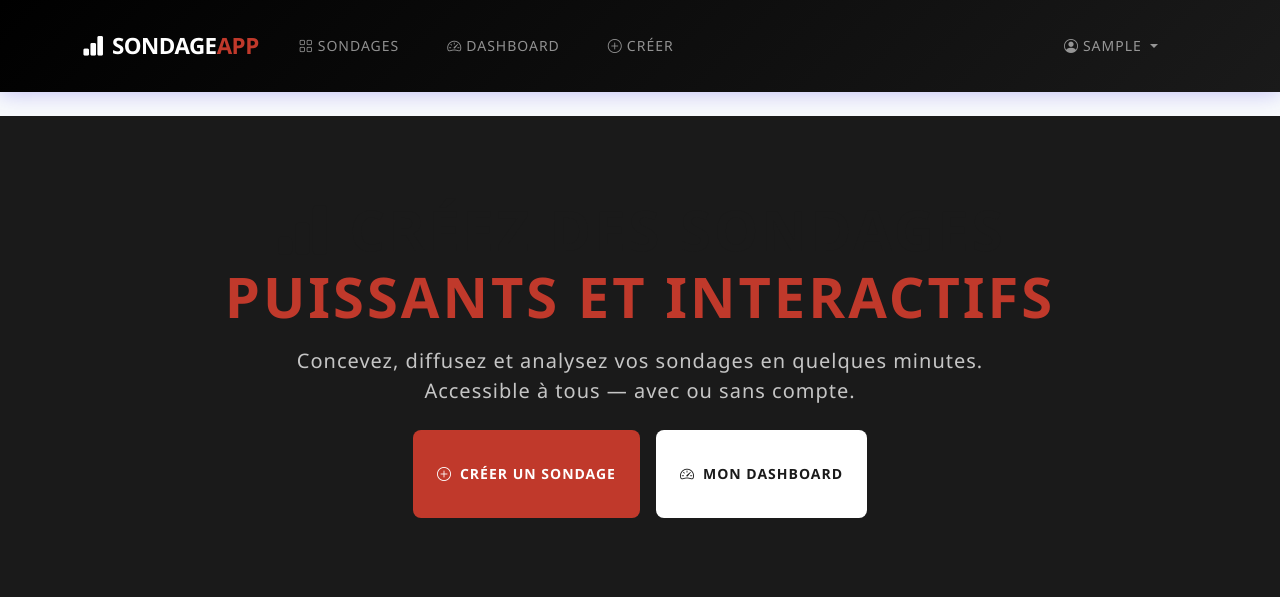
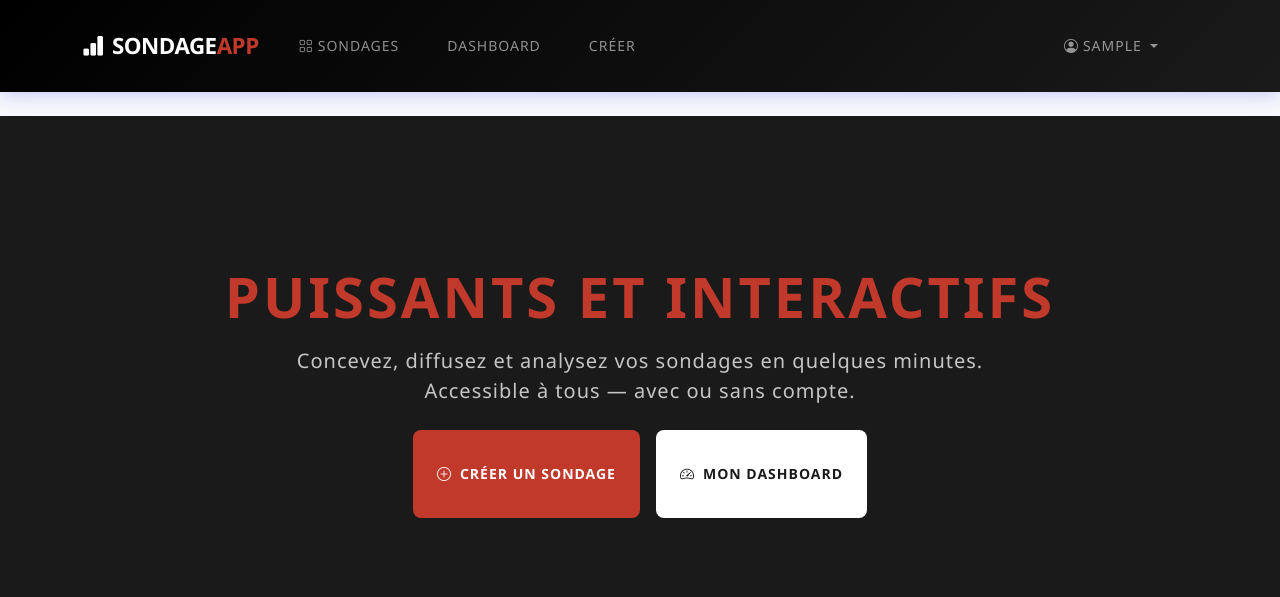
Before and after one commit to hanae-tr/SondageProject, a Django app: page / in a window 1280 px wide. Shown: the top 597 px of the page. Run offline with Django 4.2, Linux system fonts and the light colour scheme; the visitor is signed in with stand-in values (Sample User, id 1).

Commit message:
mise à jour du projet

```diff
--- a/sondage_project/config/settings.py
+++ b/sondage_project/config/settings.py
@@ -77,7 +77,7 @@ DATABASES = {
         'HOST': 'localhost',
         'PORT': '3306',
         'OPTIONS': {
-            'charset': 'utf8',        # ← changer utf8mb4 en utf8
+        'charset': 'utf8',
         },
 
     }
--- a/sondage_project/responses/models.py
+++ b/sondage_project/responses/models.py
@@ -9,7 +9,7 @@ class Reponse(models.Model):
     """
     sondage = models.ForeignKey('surveys.Sondage', on_delete=models.CASCADE)
 
-    # FK vers Participant (classe mère) — couvre Utilisateur ET Anonyme
+
     participant = models.ForeignKey(
         'accounts.Participant',
         on_delete=models.CASCADE,
--- a/sondage_project/surveys/models.py
+++ b/sondage_project/surveys/models.py
@@ -131,7 +131,7 @@ class Question(models.Model):
     ordre = models.IntegerField(default=0)
     est_obligatoire = models.BooleanField(default=True)
 
-    # Logique conditionnelle : cette question n'apparaît que si...
+
     condition_question = models.ForeignKey(
         'self',
         on_delete=models.SET_NULL,
--- a/sondage_project/templates/base.html
+++ b/sondage_project/templates/base.html
@@ -4,8 +4,7 @@
   <meta charset="UTF-8">
   <meta name="viewport" content="width=device-width, initial-scale=1.0">
   <title>{% block title %}SondageApp{% endblock %}</title>
-  <!--<link href="https://cdn.jsdelivr.net/npm/bootstrap@5.3.2/dist/css/bootstrap.min.css" rel="stylesheet"> -->
-  <!-- Remplace ton ancien lien Bootstrap par celui-ci -->
+
 <link rel="stylesheet" href="https://bootswatch.com/5/lux/bootstrap.min.css">
   <link href="https://cdn.jsdelivr.net/npm/bootstrap-icons@1.11.3/font/bootstrap-icons.css" rel="stylesheet">
   <style>
@@ -45,7 +44,7 @@
 </head>
 <body>
 
-<!--<nav class="navbar navbar-expand-lg navbar-dark"> -->
+
   <nav class="navbar navbar-expand-lg navbar-dark bg-dark">
   <div class="container">
     <a class="navbar-brand" href="{% url 'home' %}">
@@ -57,10 +56,13 @@
     <div class="collapse navbar-collapse" id="navbarMain">
       <ul class="navbar-nav me-auto">
         <li class="nav-item"><a class="nav-link" href="{% url 'liste_publique' %}"><i class="bi bi-grid me-1"></i>Sondages</a></li>
-        {% if user.is_authenticated %}
-        <li class="nav-item"><a class="nav-link" href="{% url 'dashboard' %}"><i class="bi bi-speedometer2 me-1"></i>Dashboard</a></li>
-        <li class="nav-item"><a class="nav-link" href="{% url 'creer_sondage' %}"><i class="bi bi-plus-circle me-1"></i>Créer</a></li>
-        {% endif %}
+
+{% if user.is_authenticated %}
+<li class="nav-item"><a class="nav-link" href="{% url 'dashboard' %}">Dashboard</a></li>
+{% if user.est_createur %}
+<li class="nav-item"><a class="nav-link" href="{% url 'creer_sondage' %}">Créer</a></li>
+{% endif %}
+{% endif %}
       </ul>
       <ul class="navbar-nav ms-auto">
         {% if user.is_authenticated %}
@@ -77,8 +79,7 @@
         {% else %}
         <li class="nav-item"><a class="nav-link" href="{% url 'connexion' %}"><i class="bi bi-box-arrow-in-right me-1"></i>Connexion</a></li>
         <li class="nav-item ms-2">
-         <!--<a class="btn btn-warning btn-sm" href="{% url 'inscription' %}">-->
-          <!-- APRÈS -->
+
 <a class="btn btn-sm fw-bold" href="{% url 'inscription' %}" style="background:#C0392B; color:white; border:none; border-radius:8px;"><i class="bi bi-person-plus me-1"></i>S'inscrire</a>
         {% endif %}
       </ul>
--- a/sondage_project/templates/responses/repondre.html
+++ b/sondage_project/templates/responses/repondre.html
@@ -4,7 +4,6 @@
 {% block content %}
 <div class="container py-4" style="max-width:720px">
 
-  <!-- En-tête -->
   <div class="card mb-4" style="border-top:5px solid #4F46E5;">
     <div class="card-body p-4">
       <h3 class="fw-bold mb-1">{{ sondage.titre }}</h3>
```
Also changed, not shown: sondage_project/api/serializers.py (+1 -8 lines), sondage_project/api/urls.py (+6 -6 lines), sondage_project/api/views.py (+2 -11 lines), sondage_project/responses/views.py (+3 -6 lines), sondage_project/static/css/custom.css (+9 -31 lines), sondage_project/surveys/views.py (+8 -9 lines), sondage_project/templates/accounts/profil.html (+4 -4 lines), sondage_project/templates/home.html (+5 -12 lines), sondage_project/templates/responses/resultats.html (+6 -9 lines).
